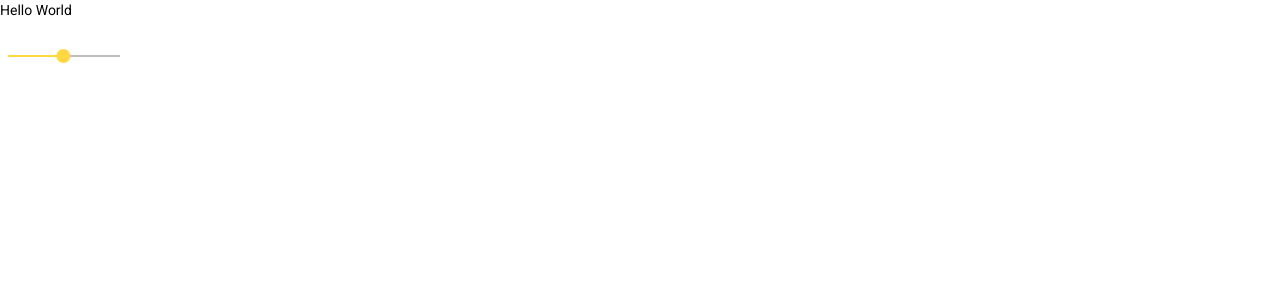
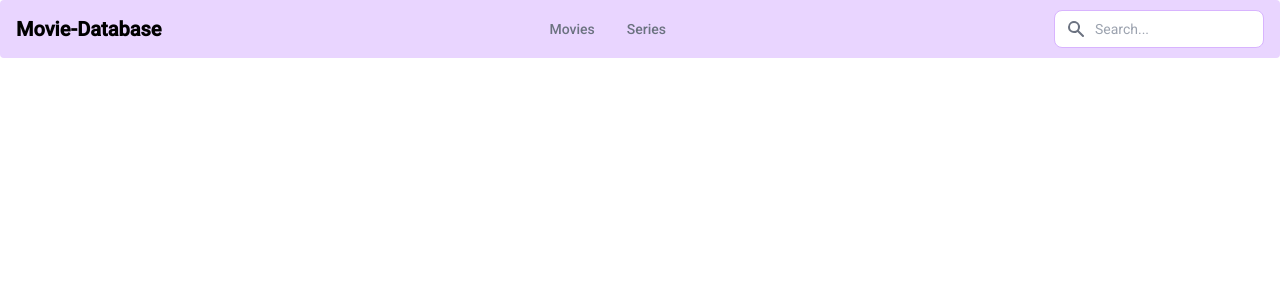
Before and after one commit to Tunjii10/Movie-Database, an Angular app: page / in a window 1280 px wide. Shown: the top 300 px of the page. Built offline with nearby package versions, Linux system fonts and the light colour scheme.

Commit message:
feat: nav bar component

```diff
--- a/package.json
+++ b/package.json
@@ -50,6 +50,7 @@
         "@commitlint/config-conventional": "^17.0.2",
         "@types/jasmine": "~3.10.0",
         "@types/node": "^12.11.1",
+        "autoprefixer": "^10.4.7",
         "husky": "^8.0.1",
         "jasmine-core": "~4.0.0",
         "karma": "~6.3.0",
@@ -57,8 +58,10 @@
         "karma-coverage": "~2.1.0",
         "karma-jasmine": "~4.0.0",
         "karma-jasmine-html-reporter": "~1.7.0",
+        "postcss": "^8.4.14",
         "prettier": "^2.6.2",
         "pretty-quick": "^3.1.3",
+        "tailwindcss": "^3.1.2",
         "typescript": "~4.6.2"
     }
 }
--- a/src/app/app.component.html
+++ b/src/app/app.component.html
@@ -1,3 +1 @@
-<p>Hello World</p>
-<mat-slider min="1" max="100" step="1" value="50"></mat-slider>
-<router-outlet></router-outlet>
+<app-nav-bar></app-nav-bar>
--- a/src/app/app.module.ts
+++ b/src/app/app.module.ts
@@ -14,9 +14,10 @@ import { MatFormFieldModule } from '@angular/material/form-field';
 import { MatSliderModule } from '@angular/material/slider';
 import { MatSelectModule } from '@angular/material/select';
 import { BrowserAnimationsModule } from '@angular/platform-browser/animations';
+import { NavBarComponent } from './component/nav-bar/nav-bar.component';
 
 @NgModule({
-    declarations: [AppComponent],
+    declarations: [AppComponent, NavBarComponent],
     imports: [
         BrowserModule,
         AppRoutingModule,
--- /dev/null
+++ b/src/app/component/nav-bar/nav-bar.component.html
@@ -0,0 +1,125 @@
+<nav class="bg-purple-200 px-2 sm:px-4 py-2.5 rounded">
+    <!-- flex container for nav -->
+    <div class="container flex flex-wrap justify-between items-center mx-auto">
+        <!-- title -->
+        <div routerLink="/" class="flex items-center">
+            <span class="self-center text-xl font-semibold whitespace-nowrap">Movie-Database</span>
+        </div>
+
+        <!-- flex container for icons and search -->
+        <div class="flex md:order-2">
+            <!-- search icon small screen -->
+            <button
+                type="button"
+                data-collapse-toggle="mobile-menu-3"
+                aria-controls="mobile-menu-3"
+                aria-expanded="false"
+                class="md:hidden text-gray-500 hover:bg-purple-300 focus:outline-none focus:ring-1 focus:ring-purple-100 rounded-lg text-sm p-2.5 mr-1"
+                (click)="Toggle()"
+            >
+                <svg class="w-5 h-5" fill="currentColor" viewBox="0 0 20 20" xmlns="http://www.w3.org/2000/svg">
+                    <path
+                        fill-rule="evenodd"
+                        d="M8 4a4 4 0 100 8 4 4 0 000-8zM2 8a6 6 0 1110.89 3.476l4.817 4.817a1 1 0 01-1.414 1.414l-4.816-4.816A6 6 0 012 8z"
+                        clip-rule="evenodd"
+                    ></path>
+                </svg>
+            </button>
+
+            <!-- search big screen -->
+            <div class="hidden relative md:block">
+                <!-- search icon -->
+                <div class="flex absolute inset-y-0 left-0 items-center pl-3 pointer-events-none">
+                    <svg
+                        class="w-5 h-5 text-gray-500"
+                        fill="currentColor"
+                        viewBox="0 0 20 20"
+                        xmlns="http://www.w3.org/2000/svg"
+                    >
+                        <path
+                            fill-rule="evenodd"
+                            d="M8 4a4 4 0 100 8 4 4 0 000-8zM2 8a6 6 0 1110.89 3.476l4.817 4.817a1 1 0 01-1.414 1.414l-4.816-4.816A6 6 0 012 8z"
+                            clip-rule="evenodd"
+                        ></path>
+                    </svg>
+                </div>
+                <!-- input -->
+                <input
+                    type="text"
+                    id="search-navbar"
+                    class="block p-2 pl-10 w-full text-gray-500 bg-grey-50 rounded-lg border border-purple-300 sm:text-sm focus:outline-none focus:ring-purple-700 focus:border-purple-700"
+                    placeholder="Search..."
+                />
+            </div>
+            <!-- toggle menu button small screen -->
+            <button
+                data-collapse-toggle="mobile-menu-3"
+                type="button"
+                class="inline-flex items-center p-2 text-sm text-gray-500 rounded-lg md:hidden hover:bg-purple-300 focus:outline-none focus:ring-1 focus:ring-purple-100"
+                aria-controls="mobile-menu-3"
+                aria-expanded="false"
+                (click)="Toggle()"
+            >
+                <svg class="w-6 h-6" fill="currentColor" viewBox="0 0 20 20" xmlns="http://www.w3.org/2000/svg">
+                    <path
+                        fill-rule="evenodd"
+                        d="M3 5a1 1 0 011-1h12a1 1 0 110 2H4a1 1 0 01-1-1zM3 10a1 1 0 011-1h12a1 1 0 110 2H4a1 1 0 01-1-1zM3 15a1 1 0 011-1h12a1 1 0 110 2H4a1 1 0 01-1-1z"
+                        clip-rule="evenodd"
+                    ></path>
+                </svg>
+                <svg class="hidden w-6 h-6" fill="currentColor" viewBox="0 0 20 20" xmlns="http://www.w3.org/2000/svg">
+                    <path
+                        fill-rule="evenodd"
+                        d="M4.293 4.293a1 1 0 011.414 0L10 8.586l4.293-4.293a1 1 0 111.414 1.414L11.414 10l4.293 4.293a1 1 0 01-1.414 1.414L10 11.414l-4.293 4.293a1 1 0 01-1.414-1.414L8.586 10 4.293 5.707a1 1 0 010-1.414z"
+                        clip-rule="evenodd"
+                    ></path>
+                </svg>
+            </button>
+        </div>
+        <!-- toggle menu content small screen -->
+        <div class="hidden justify-between items-center w-full md:flex md:w-auto md:order-1" id="mobile-menu-3">
+            <!-- search bar -->
+            <div class="relative mt-3 md:hidden">
+                <!-- search icon -->
+                <div class="flex absolute inset-y-0 left-0 items-center pl-3 pointer-events-none">
+                    <svg
+                        class="w-5 h-5 text-gray-500"
+                        fill="currentColor"
+                        viewBox="0 0 20 20"
+                        xmlns="http://www.w3.org/2000/svg"
+                    >
+                        <path
+                            fill-rule="evenodd"
+                            d="M8 4a4 4 0 100 8 4 4 0 000-8zM2 8a6 6 0 1110.89 3.476l4.817 4.817a1 1 0 01-1.414 1.414l-4.816-4.816A6 6 0 012 8z"
+                            clip-rule="evenodd"
+                        ></path>
+                    </svg>
+                </div>
+                <!-- search input -->
+                <input
+                    type="text"
+                    id="search-navbar"
+                    class="block p-2 pl-10 w-full text-gray-500 bg-gray-50 rounded-lg border border-purple-300 sm:text-sm focus:outline-none focus:ring-purple-700 focus:border-purple-700 dark:bg-gray-700"
+                    placeholder="Search..."
+                />
+            </div>
+            <ul class="flex flex-col mt-4 md:flex-row md:space-x-8 md:mt-0 md:text-sm md:font-medium">
+                <li>
+                    <a
+                        href="#"
+                        class="block py-2 pr-4 pl-3 text-gray-500 border border-purple-100 hover:bg-purple-50 rounded md:hover:bg-transparent md:text-md md:border-0 md:hover:text-gray-700 md:p-0"
+                        aria-current="page"
+                        >Movies</a
+                    >
+                </li>
+                <li>
+                    <a
+                        href="#"
+                        class="block py-2 pr-4 pl-3 text-gray-500 border border-purple-100 hover:bg-purple-50 rounded md:hover:bg-transparent md:text-md md:border-0 md:hover:text-gray-700 md:p-0"
+                        >Series</a
+                    >
+                </li>
+            </ul>
+        </div>
+    </div>
+</nav>
--- /dev/null
+++ b/src/app/component/nav-bar/nav-bar.component.ts
@@ -0,0 +1,19 @@
+import { Component, OnInit } from '@angular/core';
+
+@Component({
+    selector: 'app-nav-bar',
+    templateUrl: './nav-bar.component.html',
+    styleUrls: ['./nav-bar.component.scss'],
+})
+export class NavBarComponent implements OnInit {
+    constructor() {}
+
+    ngOnInit(): void {}
+
+    Toggle() {
+        const element = document.getElementById('mobile-menu-3') as HTMLInputElement | null;
+        if (element) {
+            element.classList.toggle('hidden');
+        }
+    }
+}
--- a/src/styles.scss
+++ b/src/styles.scss
@@ -1,4 +1,7 @@
 /* You can add global styles to this file, and also import other style files */
+@tailwind base;
+@tailwind components;
+@tailwind utilities;
 html,
 body {
     height: 100%;
--- /dev/null
+++ b/tailwind.config.js
@@ -0,0 +1,8 @@
+/** @type {import('tailwindcss').Config} */
+module.exports = {
+    content: ['./src/**/*.{html,ts}', './src/**/component/*.{html,ts}'],
+    theme: {
+        extend: {},
+    },
+    plugins: [],
+};
```
Also changed, not shown: src/app/component/nav-bar/nav-bar.component.scss (added), 2 other files (tests, documents, lock files or other folders).
